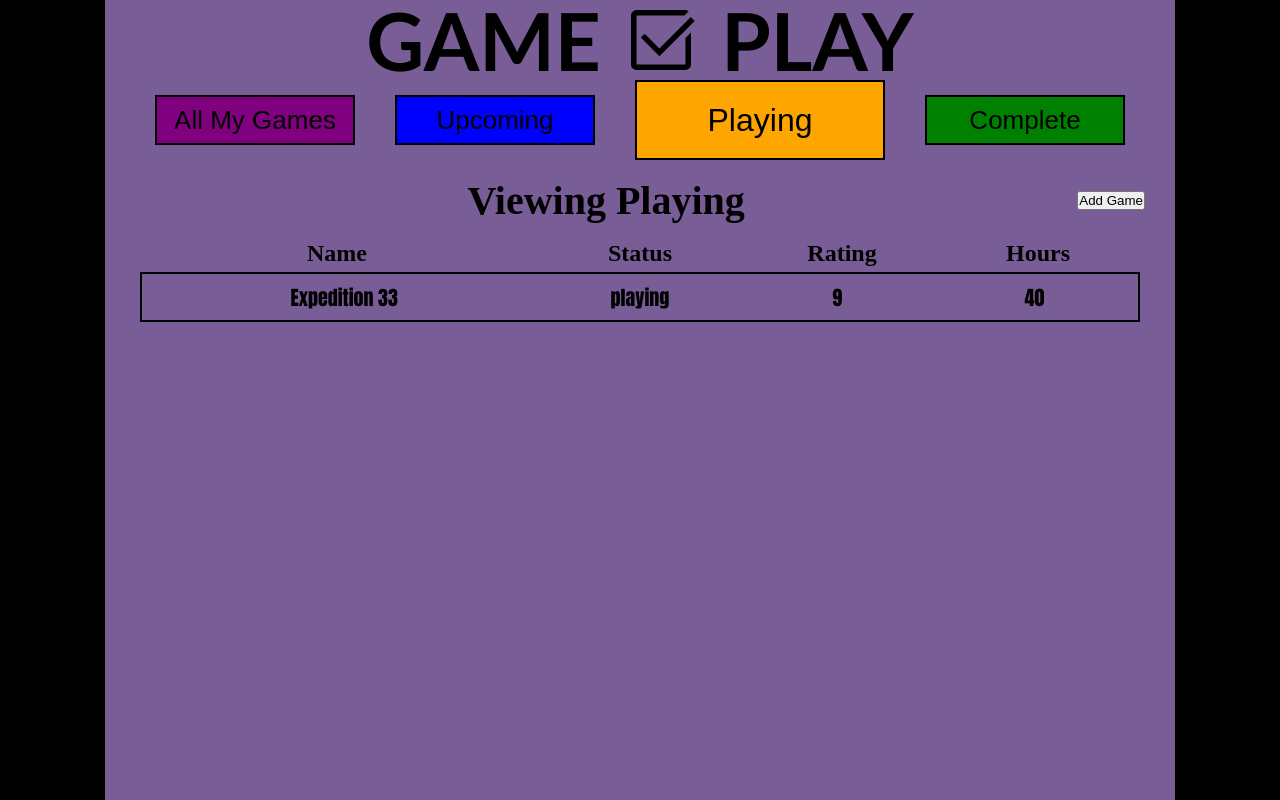
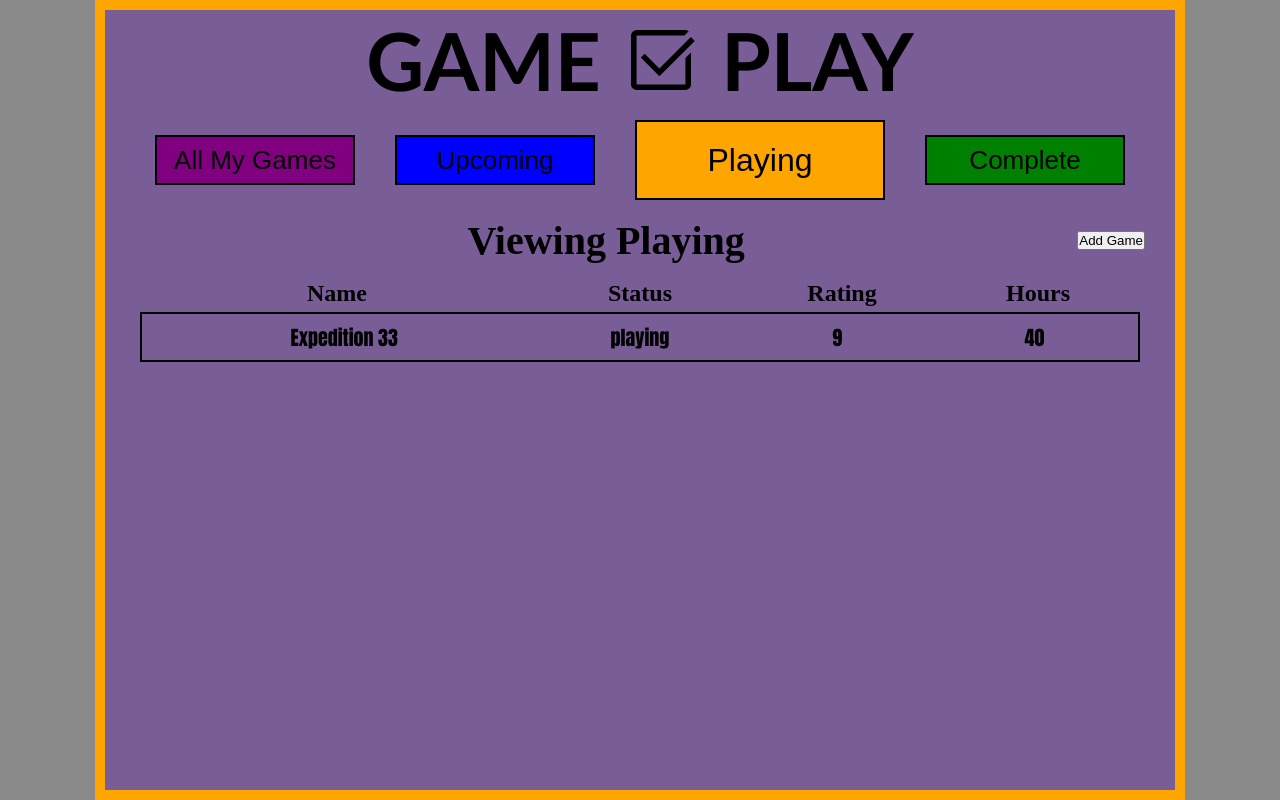
Before and after one commit to zothedev/game-tracker-mini, a website built with webpack: page src/template.html in a window 1280 px wide. Both pictures are taken after a click on the button "Playing". Built offline with nearby package versions, Linux system fonts and the light colour scheme.

Commit message:
Add color-coded border colors to body

```diff
--- a/package.json
+++ b/package.json
@@ -5,8 +5,8 @@
   "main": "index.js",
   "scripts": {
     "test": "echo \"Error: no test specified\" && exit 1",
-    "build": "webpack",
-    "dev": "webpack serve",
+    "build": "webpack --mode=production",
+    "dev": "webpack serve --mode=development",
     "deploy": "git subtree push --prefix dist origin gh-pages"
   },
   "repository": {
--- a/src/index.js
+++ b/src/index.js
@@ -4,18 +4,14 @@ const log = console.log;
 import "./styles/style.css";
 import "./styles/list.css"
 import { getList } from "./modules/itemList";
-import displayController from "./modules/displayController";
+import displayController, { prepareView } from "./modules/displayController";
 
-// selecting buttons
+// selecting elements
 const navContainer = document.querySelector('nav');
 const allTabsButton = document.querySelector('.allTabs');
-const upcomingButton = document.querySelector('.upcoming');
-const playingButton = document.querySelector('.playing');
-const completeButton = document.querySelector('.complete');
-const viewingText = document.querySelector('.viewing');
 
 // create a displayController object
-const display = displayController();
+export const display = displayController();
 
 // startup code
 prepareView(allTabsButton);
@@ -33,23 +29,3 @@ navContainer.addEventListener('click', (e) => {
         }
     }
 });
-
-function removeActiveClassForAll() {
-    allTabsButton.classList.remove('active');
-    upcomingButton.classList.remove('active');
-    playingButton.classList.remove('active');
-    completeButton.classList.remove('active');
-}
-
-function prepareView(btn, filter) {
-    removeActiveClassForAll();
-    btn.classList.add('active');
-    display.clearDisplay();
-    display.createHeader();
-    display.updateViewText(btn, viewingText);
-    if (filter) {
-        display.displayItems(getList(), filter);
-        return;
-    }
-    display.displayItems(getList());
-}
--- a/src/modules/displayController.js
+++ b/src/modules/displayController.js
@@ -1,4 +1,11 @@
 import { addItem, removeItemByIndex, getList, filterList } from "./itemList.js";
+import { display } from "../index.js";
+
+const allTabsButton = document.querySelector('.allTabs');
+const upcomingButton = document.querySelector('.upcoming');
+const playingButton = document.querySelector('.playing');
+const completeButton = document.querySelector('.complete');
+const viewingText = document.querySelector('.viewing');
 
 export default function displayController() {
     const section = document.querySelector('section');
@@ -46,7 +53,54 @@ export default function displayController() {
         },
         updateViewText(btn, elem) {
             elem.textContent = `Viewing ${btn.textContent}`;
-        }
+        },
+        updateBodyBorderColor(tab) {
+            const body = document.querySelector('body');
+            const sidebar1 = document.querySelector('.sidebars1');
+            const sidebar2 = document.querySelector('.sidebars2');
 
+            let color;
+
+            const rootStyles = getComputedStyle(document.documentElement);
+
+            switch (tab) {
+                case 'allTabs':
+                    color = rootStyles.getPropertyValue('--all-games-color').trim();
+                    break;
+                case 'upcoming':
+                    color = rootStyles.getPropertyValue('--upcoming-games-color').trim();
+                    break;
+                case 'playing':
+                    color = rootStyles.getPropertyValue('--playing-games-color').trim();
+                    break;
+                case 'complete':
+                    color = rootStyles.getPropertyValue('--complete-games-color').trim();
+                    break;
+            }
+
+            body.style.setProperty('--border-color', color);
+
+        },
     }
 }
+
+export function prepareView(btn, filter) {
+    removeActiveClassForAll();
+    btn.classList.add('active');
+    display.clearDisplay();
+    display.createHeader();
+    display.updateViewText(btn, viewingText);
+    display.updateBodyBorderColor(btn.classList[0]);
+    if (filter) {
+        display.displayItems(getList(), filter);
+        return;
+    }
+    display.displayItems(getList());
+}
+
+export function removeActiveClassForAll() {
+    allTabsButton.classList.remove('active');
+    upcomingButton.classList.remove('active');
+    playingButton.classList.remove('active');
+    completeButton.classList.remove('active');
+}
--- a/src/styles/style.css
+++ b/src/styles/style.css
@@ -5,6 +5,7 @@
   --upcoming-games-color: blue;
   --playing-games-color: orange;
   --complete-games-color: green;
+  --border-color: purple;
 
 }
 
@@ -20,9 +21,10 @@ body {
 
   display: grid;
   grid-template-columns: 1fr 2fr 1fr;
-  grid-template-rows: 10% 10% 10% 1fr;
+  grid-template-rows: 15% 10% 10% 1fr;
 
   column-gap: 30px;
+  box-shadow: inset 0 0 0 10px var(--border-color);
 }
 
 .title {
@@ -89,7 +91,7 @@ main h2 {
 
 .sidebars1,
 .sidebars2 {
-  background-color: black;
+  background-color: rgb(137, 137, 137);
   width: auto;
   height: auto;
 }
@@ -97,12 +99,15 @@ main h2 {
 .sidebars1 {
   grid-column: 1 / 2;
   grid-row: 1 / 5;
+  box-shadow: inset -10px 0 0 0 var(--border-color);
 }
 
 .sidebars2 {
   grid-column: 3 / 4;
   grid-row: 1 / 5;
+  box-shadow: inset 10px 0 0 0 var(--border-color);
 }
+
 
 section {
   /* child styles */
```
Also changed, not shown: README.md, 2 other files.
